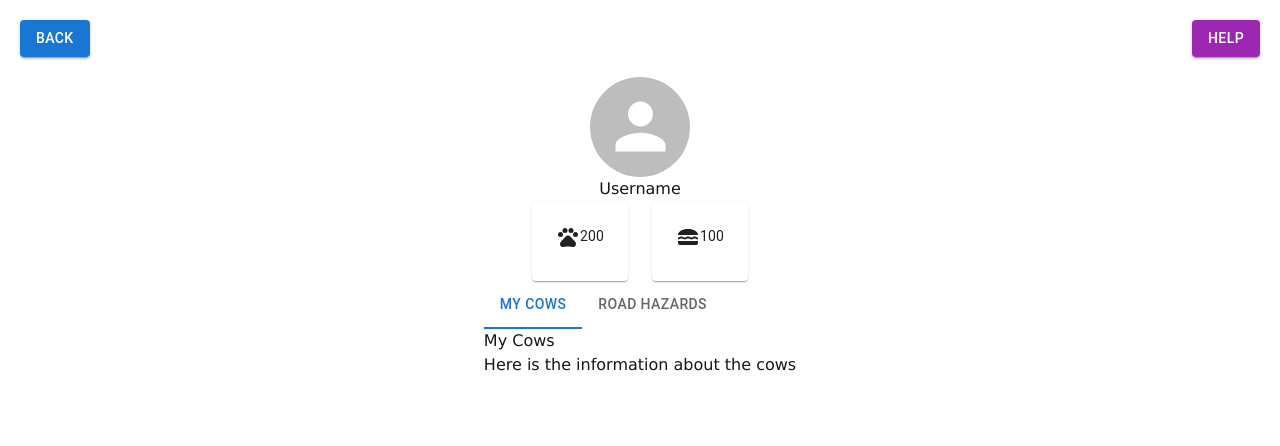
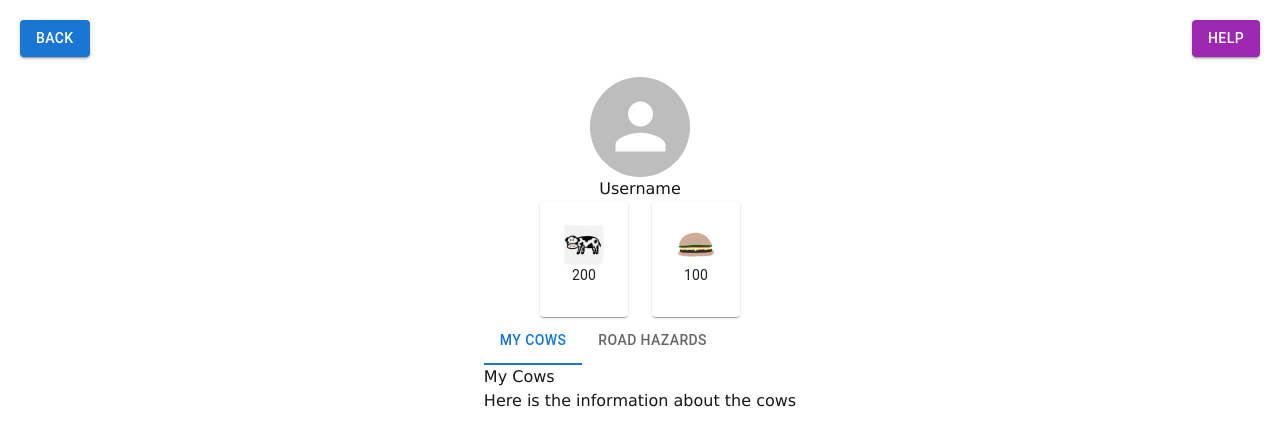
Before and after one commit to edombelayneh/SpartaHack, a Next.js app: page /profile in a window 1280 px wide. Shown: the top 446 px of the page. Built offline with nearby package versions, Linux system fonts and the light colour scheme; no server answers; a web font is replaced by a local one.

Commit message:
started leadership page and added icons to profile counts

```diff
--- a/src/app/profile/page.tsx
+++ b/src/app/profile/page.tsx
@@ -90,7 +90,11 @@ const ProfilePage: React.FC = () => {
             <Card sx={{ p: 1 }}>
               <CardContent>
                 <Typography variant="body2">
-                  <PetsIcon />
+                  <img
+                    src="/cowside.png"
+                    alt="cow"
+                    style={{ width: "40px", height: "40px" }}
+                  />
                   {cowCount}
                 </Typography>
               </CardContent>
@@ -102,7 +106,11 @@ const ProfilePage: React.FC = () => {
             <Card sx={{ p: 1 }}>
               <CardContent>
                 <Typography variant="body2">
-                  <LunchDiningIcon />
+                <img
+                    src="/burger.png"
+                    alt="hamburger"
+                    style={{ width: "40px", height: "40px" }}
+                  />
                   {hamBurgerCount}
                 </Typography>
               </CardContent>
```
Also changed, not shown: src/app/score/page.tsx (added, +38 -0 lines), src/app/globals.css (line endings or trailing spaces).
